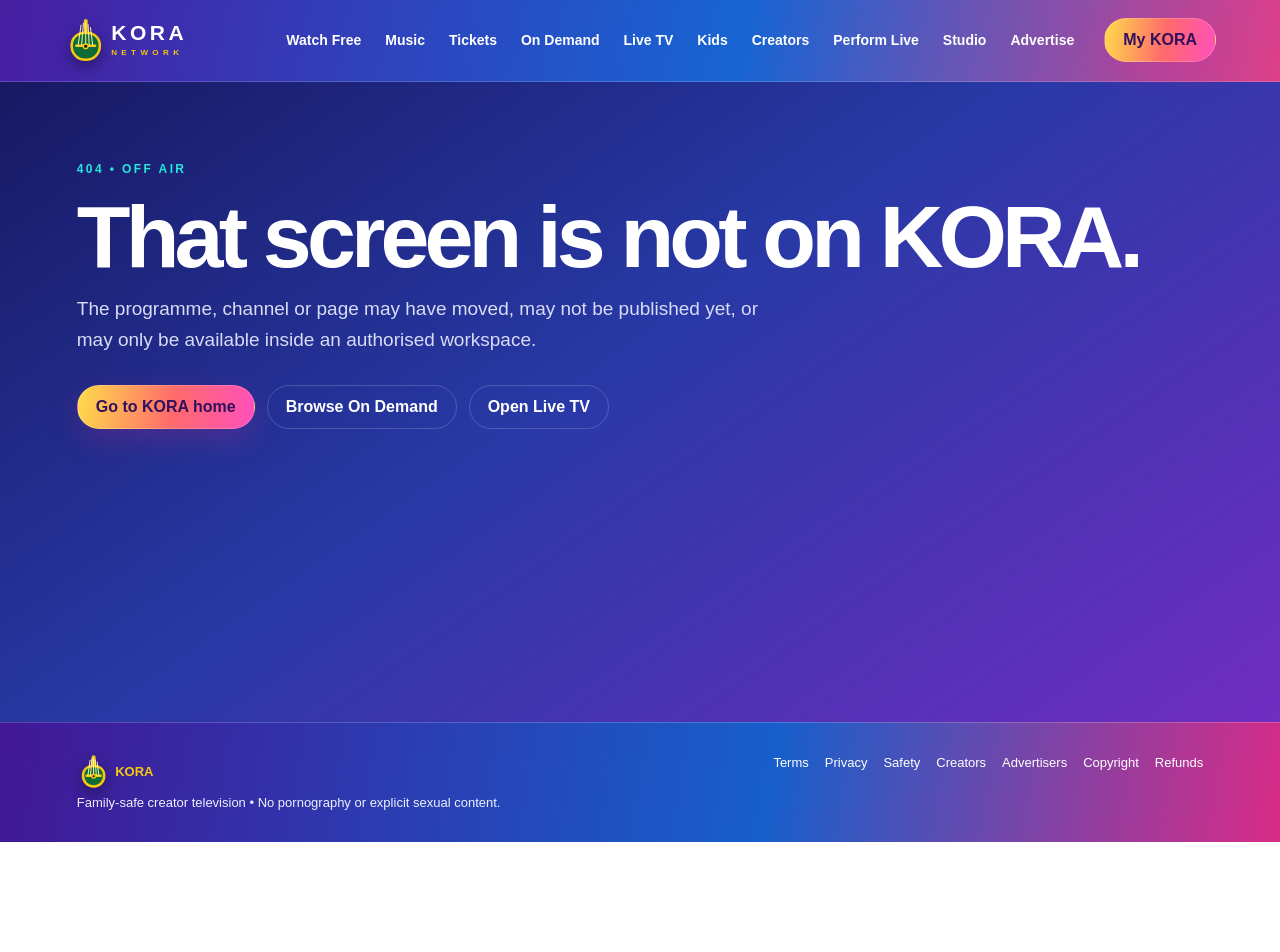
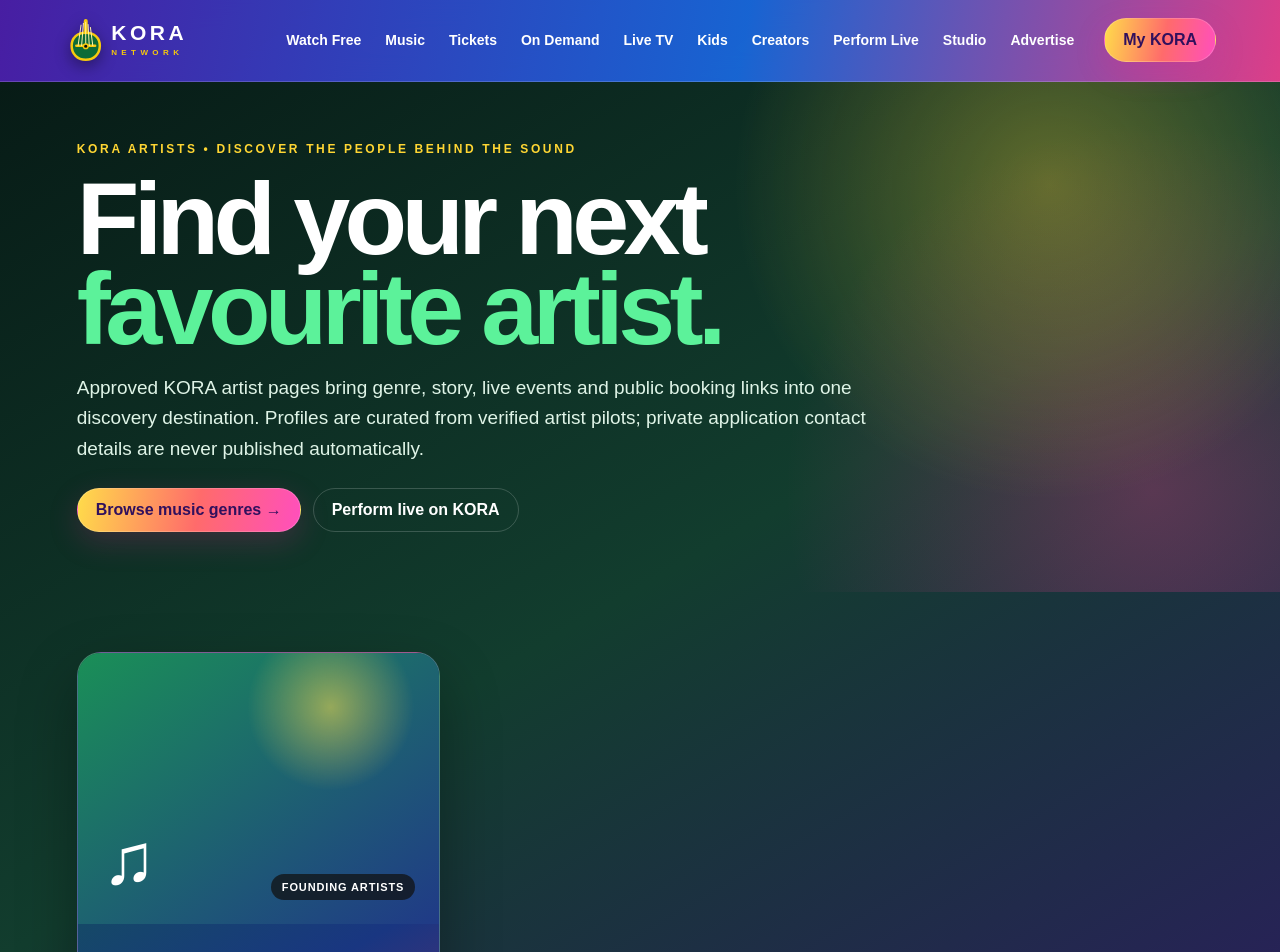
Before and after one commit to bevanshelton-netizen/Downloads, a Next.js app in the folder kora-network/: page /artists in a window 1280 px wide. Before the commit this address had no page. Shown: the top 952 px of the page. Before the commit the page ends 842 px from the top, so only its background shows below. Built offline with nearby package versions, Linux system fonts and the light colour scheme; no server answers; the database is empty.

Commit message:
Add public KORA artist directory

```diff
--- /dev/null
+++ b/kora-network/app/artists/page.tsx
@@ -0,0 +1,16 @@
+import type { Metadata } from 'next';
+import Link from 'next/link';
+import { createClient } from '@/lib/supabase/server';
+import styles from './artists.module.css';
+
+export const metadata: Metadata = { title: 'Artists', description: 'Discover approved KORA artists across African and global music genres.' };
+type PublicArtist = { id: string; slug: string; display_name: string; country_code: string; primary_genre: string; bio: string };
+
+export default async function ArtistsPage() {
+  let artists: PublicArtist[] = [];
+  try { const supabase = await createClient(); const result = await supabase.from('artist_profiles').select('id,slug,display_name,country_code,primary_genre,bio').eq('is_published', true).order('display_name'); artists = (result.data ?? []) as PublicArtist[]; } catch { artists = []; }
+  return <main className={styles.page}>
+    <section className={styles.hero}><div className={styles.eyebrow}>KORA ARTISTS • DISCOVER THE PEOPLE BEHIND THE SOUND</div><h1>Find your next<br/><span>favourite artist.</span></h1><p>Approved KORA artist pages bring genre, story, live events and public booking links into one discovery destination. Profiles are curated from verified artist pilots; private application contact details are never published automatically.</p><div className={styles.actions}><Link className="primary" href="/music">Browse music genres →</Link><Link className="secondary" href="/perform-live">Perform live on KORA</Link></div></section>
+    <section className={styles.grid}>{artists.length ? artists.map((artist) => <Link className={styles.card} href={`/artists/${artist.slug}`} key={artist.id}><div className={styles.portrait}><span aria-hidden="true">♪</span><b>KORA ARTIST</b></div><div className={styles.body}><div className={styles.meta}>{artist.country_code} • {artist.primary_genre}</div><h2>{artist.display_name}</h2><p>{artist.bio.slice(0,170)}{artist.bio.length>170?'…':''}</p><strong>Open artist page →</strong></div></Link>) : <article className={styles.card}><div className={styles.portrait}><span aria-hidden="true">♫</span><b>FOUNDING ARTISTS</b></div><div className={styles.body}><h2>The first KORA artist pages are being prepared.</h2><p>Artists across every genre can enter the controlled live-event pipeline now. Public profiles appear only after approval and curation.</p><Link className="primary" href="/perform-live">Join the founding artist pipeline</Link></div></article>}</section>
+  </main>;
+}
```
